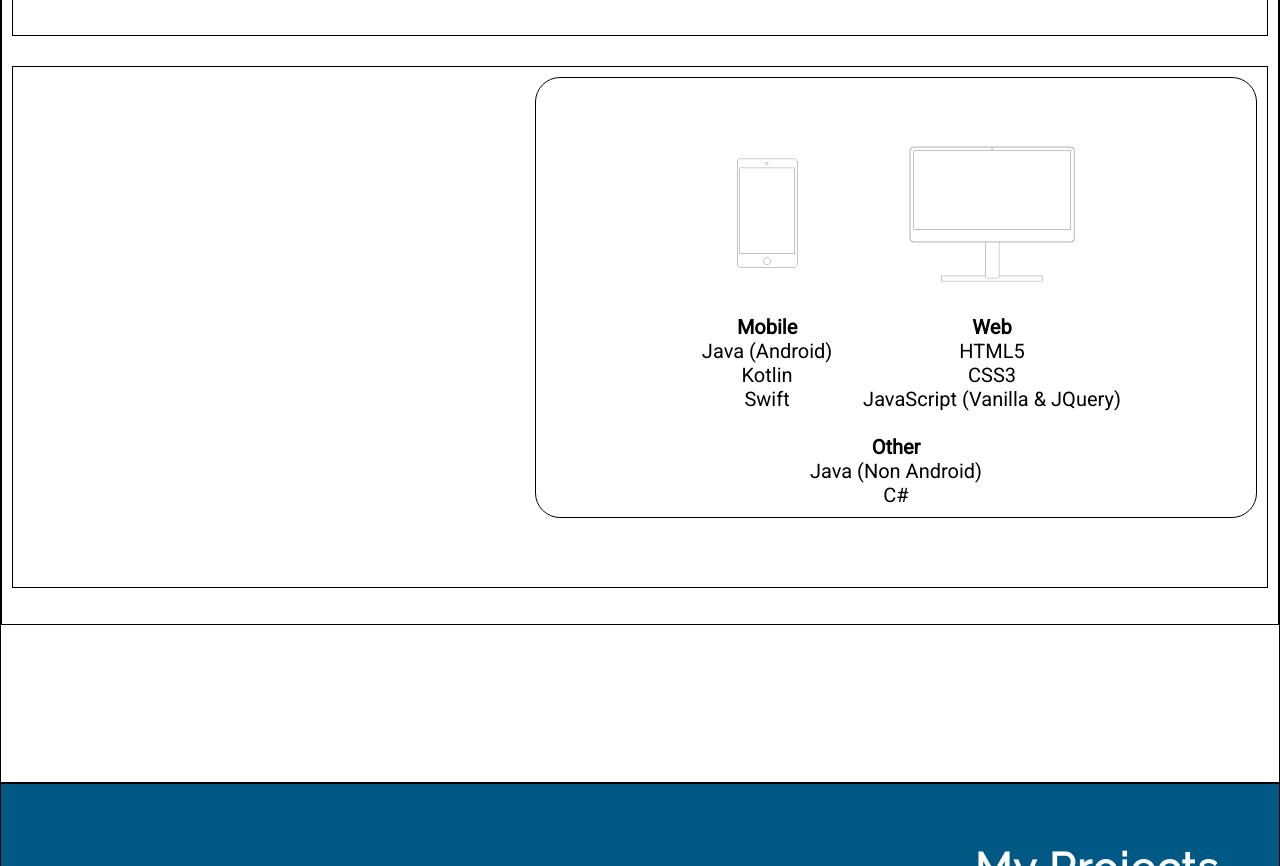
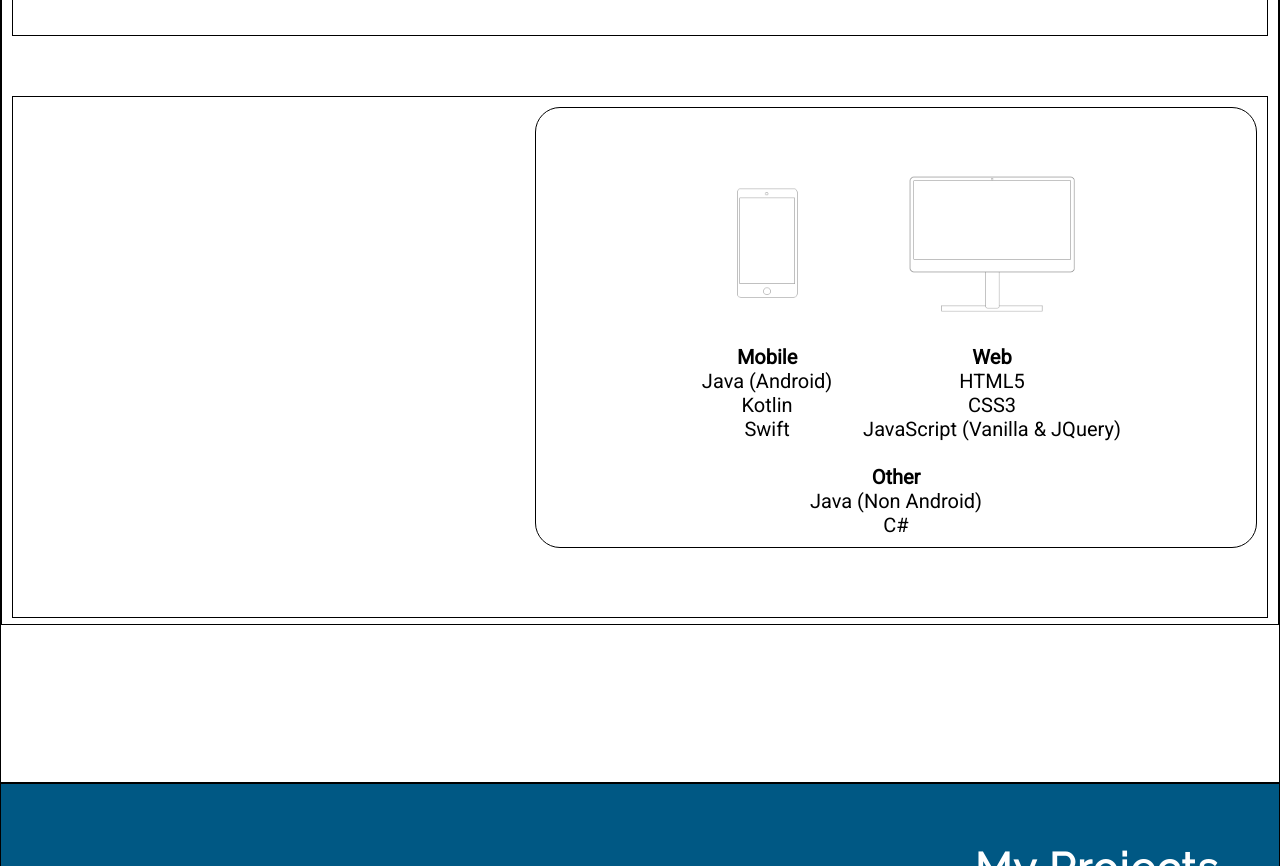
Before and after one commit to Tommypurkiss/My-Portfolio-Website, a plain HTML site: page Website/index.html in a window 1280 px wide. Shown: the part 1699-2565 px from the top of the page. Drawn offline with nearby package versions, Linux system fonts and the light colour scheme.

Commit message:
Update main.css

```diff
--- a/Website/css/main.css
+++ b/Website/css/main.css
@@ -519,7 +519,7 @@ MARK: - DESIGN FOR DESKTOP DEVICES
 
     /* Right Side */
     .divTable {
-        margin: 30px 0 0 0;
+        margin: 60px 0 0 0;
         padding: 10px;
         border: 1px solid black;
         height: 500px;
```
